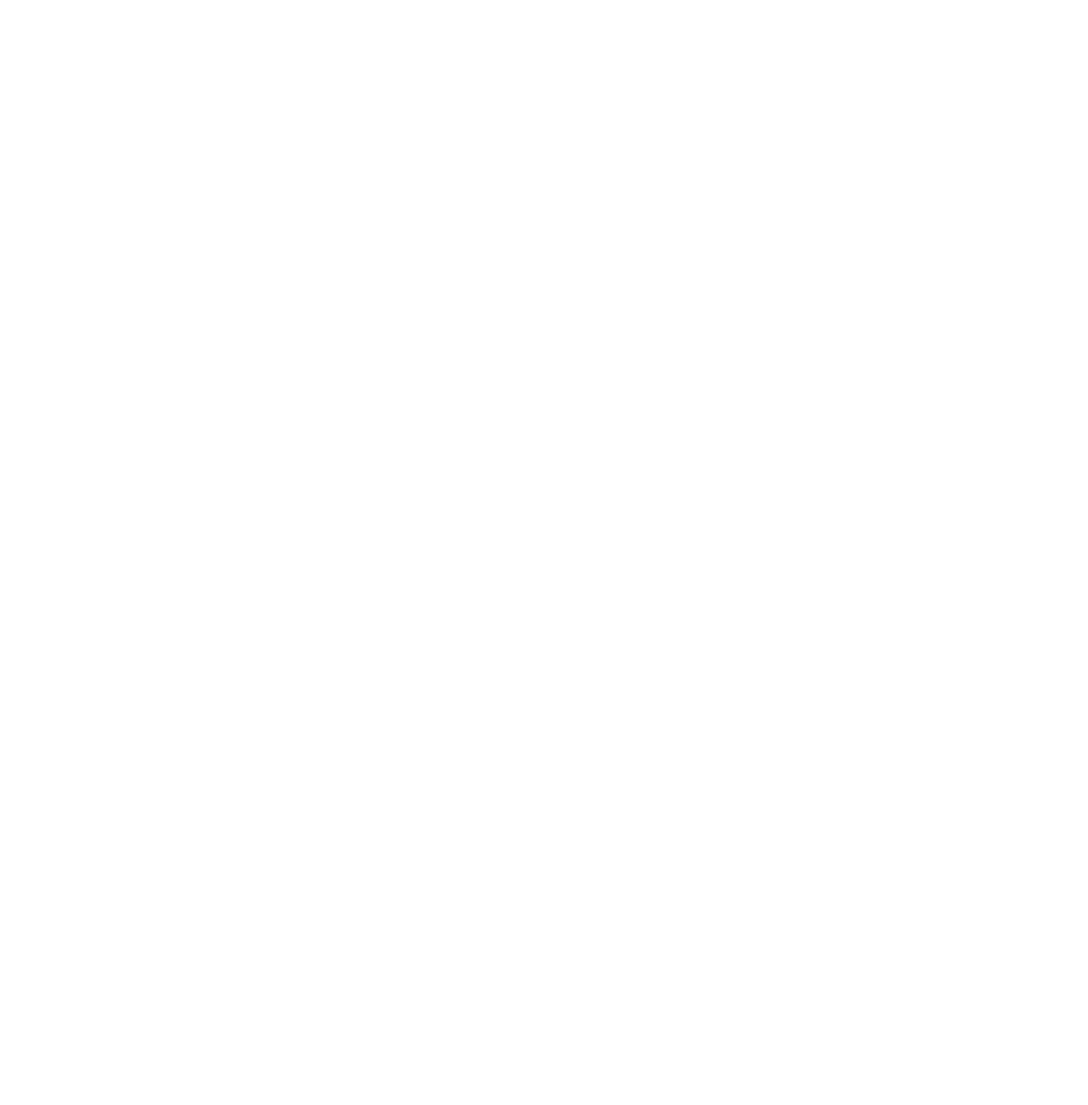
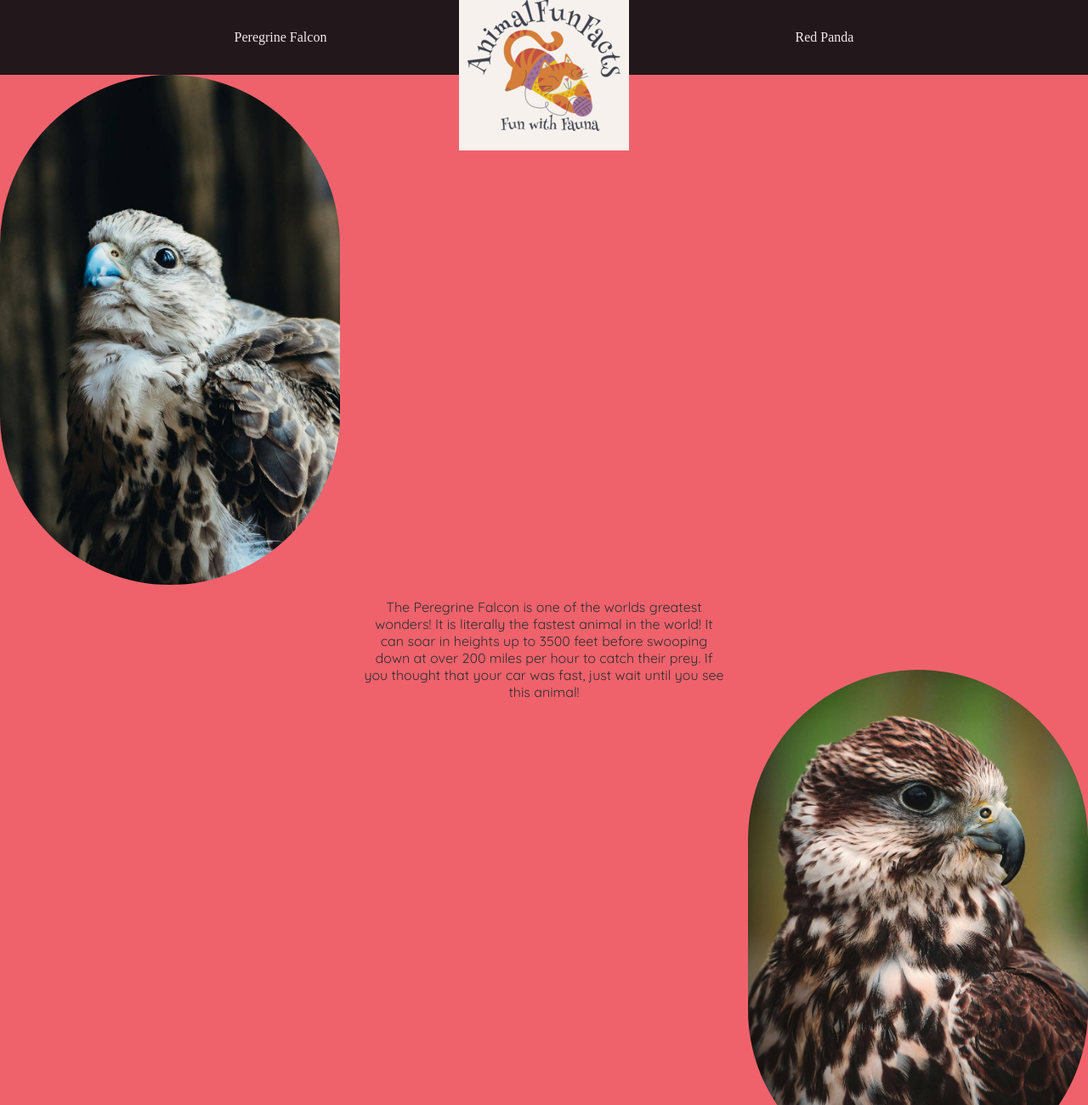
Before and after one commit to Dallin-Shmallin/wdd130, a plain HTML site: page animalfunfacts/peregrine_falcon.html in a window 1280 px wide. Shown: the top 1300 px of the page at 85% size. Before the commit the page ends 800 px from the top, so only its background shows below. Drawn offline with Linux system fonts and the light colour scheme; a web font is replaced by a local one.

Commit message:
more stuff

```diff
--- a/animalfunfacts/peregrine_falcon.html
+++ b/animalfunfacts/peregrine_falcon.html
@@ -0,0 +1,28 @@
+<!DOCTYPE html>
+<html lang="en">
+<head>
+    <meta charset="UTF-8">
+    <meta name="viewport" content="width=device-width, initial-scale=1.0">
+    <title>AnimalFunFacts | Home</title>
+    <link rel="stylesheet" href="styles/style.css">
+</head>
+<body>
+    <header>
+        <nav>
+            <a href="peregrine_falcon.html">Peregrine Falcon</a>
+            <a href="index.html" id="logo_link"><img src="8e4e848535c14e0cafdc23630868a51c-free.png"></a>
+            <a href="red_panda.html">Red Panda</a>
+        </nav>
+    </header>
+    <main>
+        <div id="content">
+            <img id="peregrine_falcon1" src="images\rsz_peregrinefalcon1.jpg">
+            <p id="animal_desc_peregrine">The Peregrine Falcon is one of the worlds greatest wonders! It is literally the fastest animal in the world! It can soar in heights up to 3500 feet before swooping down at over 200 miles per hour to catch their prey. If you thought that your car was fast, just wait until you see this animal!</p>
+            <img id="peregrine_falcon2" src="images\rsz_peregrinefalcon2.jpg">
+        </div>
+    </main>
+    <footer>
+        <p>Copyright 2025 AnimalFunFacts Co</p>
+    </footer>
+</body>
+</html>
--- a/animalfunfacts/styles/style.css
+++ b/animalfunfacts/styles/style.css
@@ -31,6 +31,34 @@ body {
     width:400px;
     grid-column:3;
     justify-self: end;
+}
+#peregrine_falcon1{
+    width:400px;
+    grid-column:1/2;
+    border-radius: 200px;
+}
+#peregrine_falcon2{
+    width:400px;
+    grid-column:3/4;
+    margin-top: 700px;
+    justify-self: end;
+    border-radius: 200px;
+}
+#red_panda1{
+    width:400px;
+    grid-column:3/4;
+    margin-top: 400px;
+}
+#red_panda2{
+    width:400px;
+    grid-column:1/2;
+    margin-top: 400px;
+    justify-self: end;
+}
+#animal_desc_peregrine{
+    grid-column: 2;
+    color: #312F2F;
+    padding-top: 600px;
 }
 #animal_desc {
     grid-column: 1 / -1;
```
Also changed, not shown: animalfunfacts/red_panda.html (+27 -0 lines).
